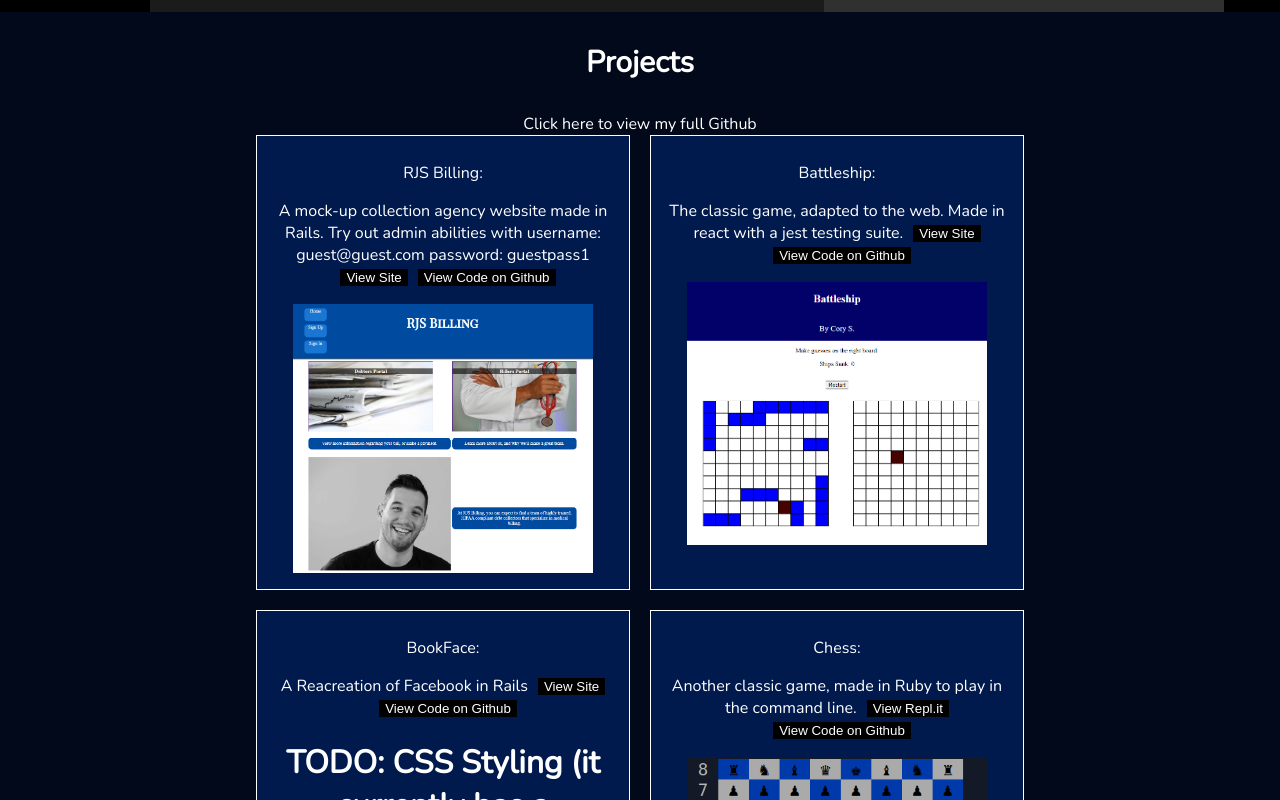
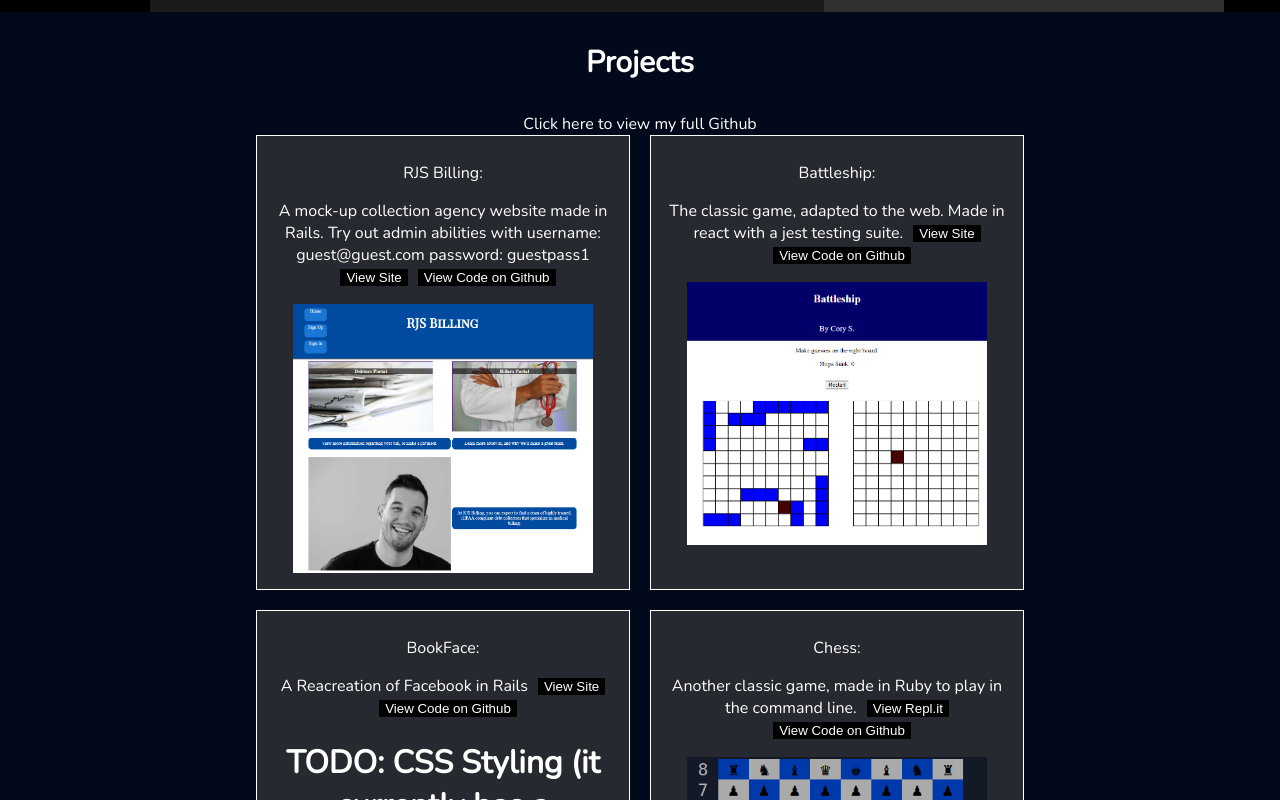
Before and after one commit to Cscharf91/portfolio, a React (Create React App) app: page / in a window 1280 px wide. Shown: the part 1420-2220 px from the top of the page. Built offline with nearby package versions, Linux system fonts and the light colour scheme.

Commit message:
changed project container background

```diff
--- a/src/App.css
+++ b/src/App.css
@@ -167,7 +167,7 @@ a {
 }
 
 .project-container {
-  background: rgb(1, 26, 78);
+  background: rgb(38, 41, 47);
   border: 1px solid;
   text-align: center;
   padding: 10px;
```
